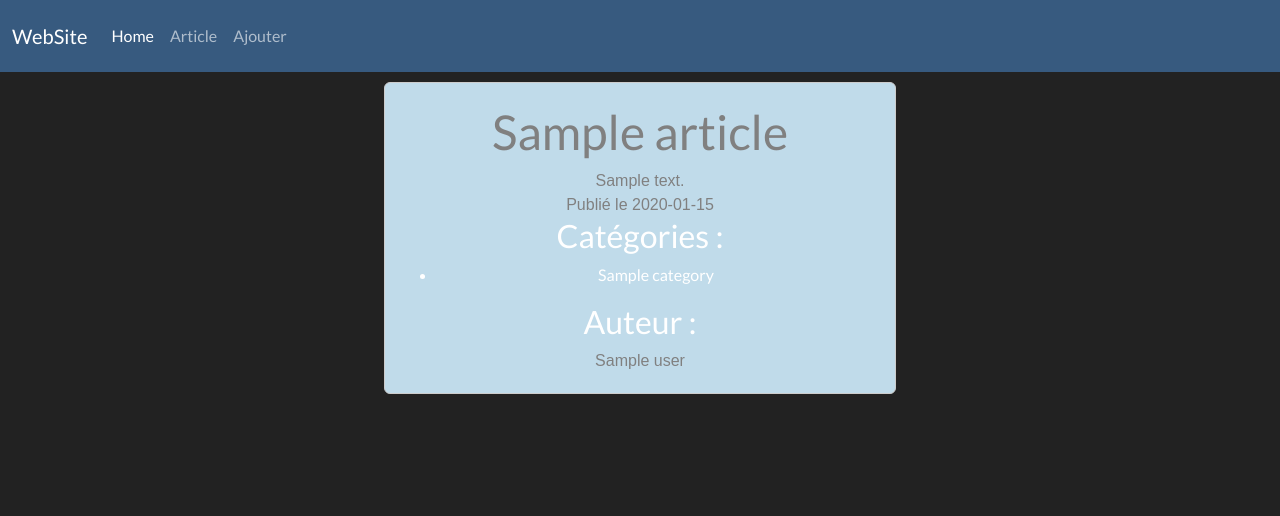
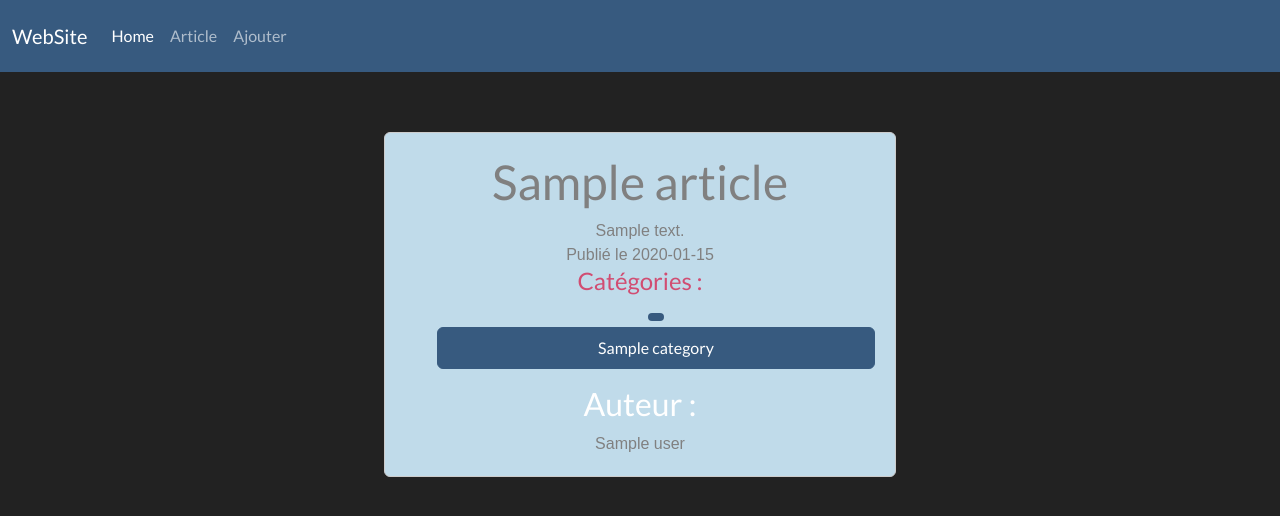
Before and after one commit to youssefshadow/symfony_projects, a Symfony app: template templates/article/article.html.twig in a window 1280 px wide. Shown: the top 516 px of the page. Run offline with Twig, Linux system fonts and the light colour scheme; the template is opened without the code that fills it: most values are stand-ins (such as "Sample title", 1, 10 or a date in 2020); some libraries are stand-ins or nearby versions.

Commit message:
lik_page_article

```diff
--- a/public/asset/style/style.css
+++ b/public/asset/style/style.css
@@ -2,6 +2,10 @@
     margin: 0;
     padding: 0;
     box-sizing: border-box;
+    list-style: none;
+}
+a{
+  list-style: none;
 }
 
 h1{
@@ -62,6 +66,7 @@ h4{
   display: flex;
   flex-wrap: wrap;
   justify-content: center;
+  margin-top: 50px;
   background-color:rgba(34,34,34,255);
   width: 100%;
 }
@@ -75,6 +80,7 @@ h4{
   box-sizing: border-box;
   text-align: center;
   transition: 0.2s ease-in;
+
 }
 .card:hover{
   transform: scale(1.1);
@@ -108,6 +114,24 @@ h4{
 .footer-social-media i {
   font-size: 20px;
 }
+/* Style de base pour les liens */
+a {
+  color: #007bff;
+  text-decoration: none;
+  transition: color 0.3s ease-in-out;
+}
+
+
+a:hover {
+  color: #ff3366;
+  text-decoration: underline;
+}
+
+
+a:active {
+  color: #ff3366;
+}
+
 
 
 @media (max-width: 768px) {
--- a/templates/article/article.html.twig
+++ b/templates/article/article.html.twig
@@ -8,10 +8,15 @@
     <h1>{{ article.titre }}</h1>
     <p>{{ article.contenu }}</p>
     <p>Publié le {{article.date | date('Y-m-d')}}</p>
-    <h3>Catégories :</h3>
+    <h4>Catégories :</h4>
     <ul>
         {% for categorie in article.categories %}
-            <li>{{ categorie.nom }}</li>
+        <span class="badge bg-primary"> </span>
+        <div class="list-group">
+            <a href="#" class="list-group-item list-group-item-action active"> <li>{{ categorie.nom }}</li></a>
+
+        </div>
+
         {% endfor %}
     </ul>
     <h3>Auteur :</h3>
--- a/templates/component/heroArticle.html.twig
+++ b/templates/component/heroArticle.html.twig
@@ -3,6 +3,7 @@
     <img src="{{ asset('asset/image/php.png') }}" alt="Image de héros" class="hero-image">
     <h1 class="hero-title">Consultez nos fameux articles</h1>
     <h2 class="hero-subtitle">Twig</h2>
-    <a href="#lien" class="hero-button">Ajouter</a>
+    {# <a href="#lien" class="hero-button">Ajouter</a> #}
+     <a href="{{'/article/all'}}"> Voir les articles</a>
   </div>
 </section>
```
